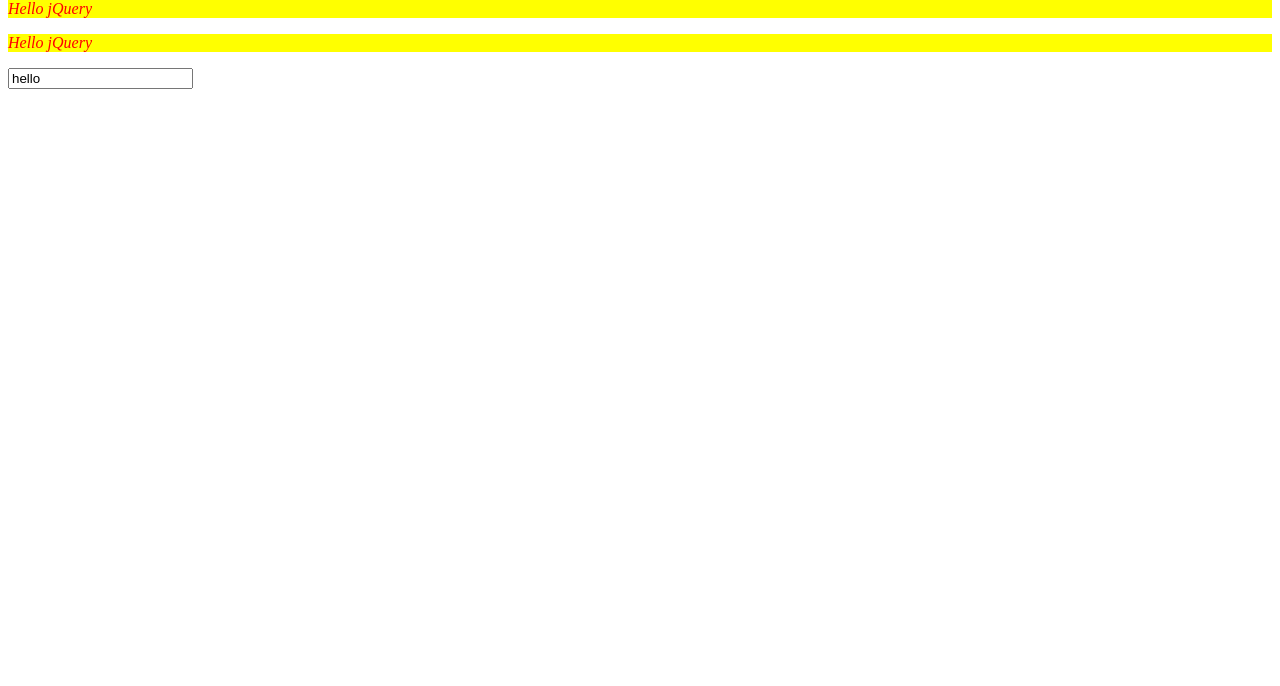
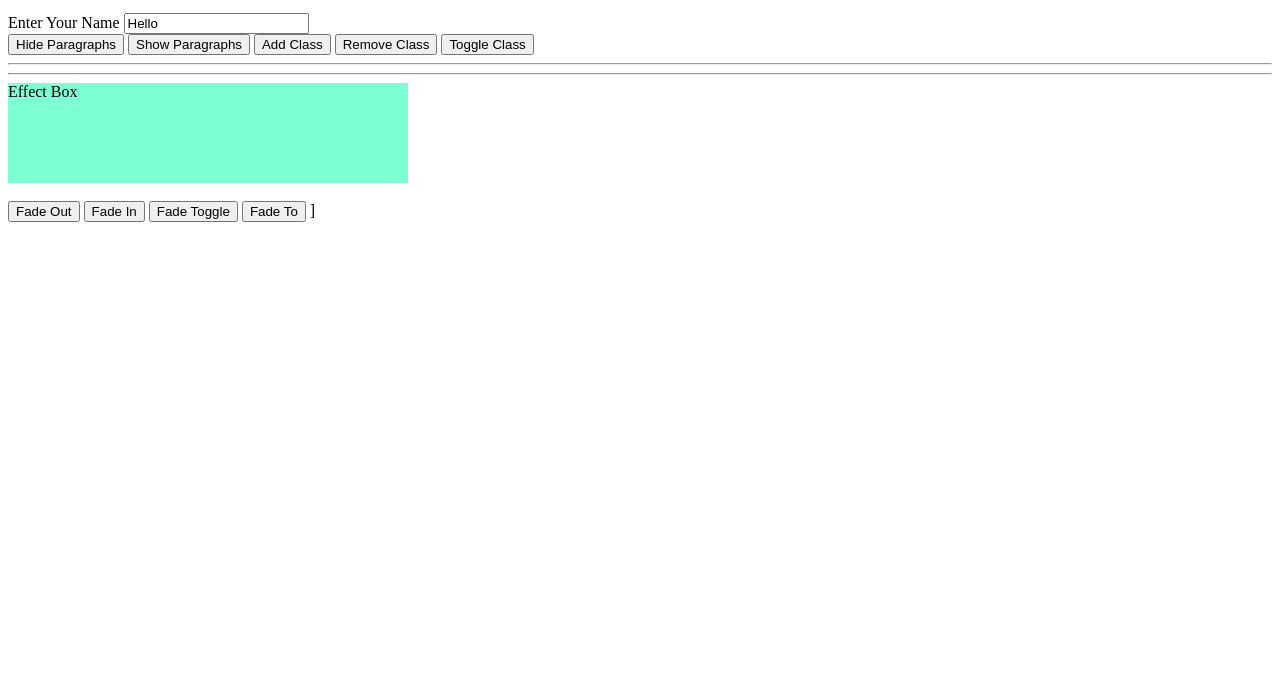
Before and after one commit to ad05794676-stack/fullstack-task-1, a plain HTML site: page scope.colser.html/index.query.html in a window 1280 px wide. Shown: the part 114-800 px from the top of the page. Drawn offline with nearby package versions, Linux system fonts and the light colour scheme.

Commit message:
Upload full stack tasks

```diff
--- a/scope.colser.html/index.query.html
+++ b/scope.colser.html/index.query.html
@@ -1,78 +1,253 @@
-
-<!DOCTYPE html>
+<!doctype html>
 <html lang="en">
   <head>
-    <meta charset="UTF-8">
-    <meta name="viewport" content="width=device-width, initial-scale=1.0">
-    <title>jQuery Example</title>
+    <meta charset="UTF-8" />
+    <meta name="viewport" content="width=device-width, initial-scale=1.0" />
+    <title>jQuery - Syntax, Selectors and DOM Manipulation</title>
 
-    <!-- jQuery CDN -->
     <script src="https://code.jquery.com/jquery-3.7.1.min.js"></script>
-
   </head>
   <body>
-
-    <h1>jQuery</h1>
-
-    <p id="para">
-        Lorem ipsum dolor sit amet consectetur adipisicing elit.
+    <h1>JQUERY</h1>
+    <h2>jQuery</h2>
+    <div id="cont">
+      <p id="Para2" class="Paras"></p>
+      <p id="Para" class="Paras">
+        Lorem ipsum dolor, sit amet consectetur adipisicing elit. Nesciunt, nobis.
+      </p>
+      <p class="Paras">
+        Lorem ipsum dolor, sit amet consectetur adipisicing elit. Voluptates, est?
+      </p>
+      <p class="Paras">
+        Lorem ipsum dolor sit amet consectetur, adipisicing elit. Velit, earum?
       </p>
 
-    <p class="paras">
-        Lorem ipsum dolor sit amet consectetur adipisicing elit.
+    <p id="Para2" class="Paras"></p>
+    <p id="Para" class="Paras">
+      Lorem ipsum dolor, sit amet consectetur adipisicing elit. Nesciunt, nobis.
     </p>
+    <p class="Paras">
+      Lorem ipsum dolor, sit amet consectetur adipisicing elit. Voluptates, est?
+    </p>
+    <p class="Paras">
+      Lorem ipsum dolor sit amet consectetur, adipisicing elit. Velit, earum?
+    </p>
+</div>
+    <form>
+      <label for="Name"> Enter Your Name</label>
+      <input type="text" id="Name" name="Name" />
+    </form>
+    <button id="hp">Hide Paragraphs</button>
+    <button id="sp">Show Paragraphs</button>
 
-    <p class="paras">
-        Lorem ipsum dolor sit amet consectetur adipisicing elit.
-    </p>
+    <button id="ac">Add Class</button>
+    <button id="rc">Remove Class</button>
+    <button id="tc">Toggle Class</button>
 
-    <input type="text">
+    <hr />
+    <hr />
+    <div style="background-color: aquamarine; width: 400px; height: 100px;">
+        Effect Box
+
+    </div>
+    <br />
+    <button id="fo">Fade Out</button>
+    <button id="fi">Fade In</button>
+    <button id="ft">Fade Toggle</button>
+    <button id="fto">Fade To</button>
 
     <script>
+      // ==========================================
+      // 1. JQUERY BASIC SYNTAX
+      // ==========================================
 
-        // Document Ready
-        $(document).ready(() => {
+      // jQuery syntax:
+      // $(selector).action();
+      $("h1");
 
-            // Select ID and change text
-            $("#para").text("Hello Akash");
+      // $ is the jQuery function.
+      // selector selects HTML elements.
+      // action performs an operation on selected elements.
 
-            // Select class and change HTML
-            $(".paras").html("<i>Hello jQuery</i>");
+      // Wait until the HTML document is fully loaded.
+      $(document).ready(function () {
+        // ==========================================
+        // 2. JQUERY SELECTORS
+        // ==========================================
 
-            // Change CSS of class
-            $(".paras").css({
-                color: "red",
-                backgroundColor: "yellow"
+        // ID Selector
+        // Selects an element using its ID.
+        console.log($("#Para2").html("<i>Hello</i>"));
+        console.log($("#Para").text("<i>Hello</i>"));
+
+        // Class Selector
+        // Selects all elements having the specified class.
+        $(".Paras").css({ color: "red", backgroundColor: "black" });
+
+        // Element Selector
+        // Selects all paragraph elements.
+        $("p").css({ color: "red", backgroundColor: "black" });
+
+        // Universal Selector
+        // Selects all HTML elements.
+        // $("*").css("margin", "5px");
+
+        // Group Selector
+        // Selects multiple types of elements.
+        $("h1,h2").css({ color: "blue" });
+
+        // Attribute Selector
+        // Selects elements based on attributes.
+        $("input[type='text']").val("Hello");
+
+        // ==========================================
+        // 3. CLICK EVENTS WITH JQUERY
+        // ==========================================
+
+        // click() executes when an element is clicked.
+
+        $("#hp").click(()=>{
+            $(".Paras").hide();
         });
 
-            // Change CSS of multiple elements
-            $("h1, h2").css({
-                color: "blue",
-                backgroundColor: "green"
+        // Hide all paragraphs.
+
+        // Show all paragraphs.
+
+        $("#sp").click(()=>{
+            $("p").show();
         });
 
-            // Click event
-            $("h1").click(() => {
+        // document.querySelector("#sp").addEventListener("click",()=>{
+        //     document.querySelectorAll("p").forEach((ele)=>{
+        //         Element.show=true;
+        //     })
+        // });
 
-                $("h1").css({
-                    color: "blue",
-                    backgroundColor: "green"
+        // ==========================================
+        // 4. GET AND SET CONTENT
+        // ==========================================
+
+        // text() gets or sets text content.
+        console.log($("#Para").text());
+        $("#Para").text("Hello........");
+        // html() gets or sets HTML content.
+
+        console.log($("#Para2").html());
+        $("#Para2").html("<i>Hello</i>");
+
+        // ==========================================
+        // 5. ADDING ELEMENTS
+        // ==========================================
+
+        // append() adds content at the end.
+
+        // $("#cont").append("<h3>Article Heading</h3>");
+        $("#cont").prepend("<h3>Article Heading</h3>");
+
+        // $("cont").appendTo($("h1"));
+
+
+        // ==========================================
+        // 6. REMOVING ELEMENTS
+        // ==========================================
+
+        // empty() removes child elements but keeps the parent.
+        $("#cont").empty();
+        // remove() removes the selected element itself.
+
+        // ==========================================
+        // 7. CSS MANIPULATION
+        // ==========================================
+
+        // css() gets or sets CSS properties.
+
+        // addClass() adds a CSS class.
+        // removeClass() removes a CSS class.
+        // toggleClass() adds or removes a class.
+        $("#ac").click(()=>{
+            $("#cont").addClass("Temp");
+        });
+        $("#rc").click(()=>{
+            $("#cont").removeClass("Temp");
+        });
+        $("#tc").click(()=>{
+            $("#cont").toggleClass("Temp");
         });
 
+        // ==========================================
+        // 8. GETTING AND SETTING INPUT VALUES
+        // ==========================================
+
+        // val() gets or sets input values.
+
+        // =====================================
+        // 5. TOGGLE
+        // =====================================
+
+        // toggle() switches between hide and show.
+
+
+        // =====================================
+        // 6. FADE EFFECTS
+        // =====================================
+
+        // fadeOut() gradually hides an element.
+        $("#fo").click(()=>{
+            $("eb").fadeOut(1000);
+        })
+
+        // fadeIn() gradually displays an element.
+        $("#fi").click(()=>{
+            $("eb").fadeIn(1000);
         });
 
-            // Input value
-            $("input[type='text']").val("hello");
-
-            // Placeholder
-            $("input[type='text']").attr(
-                "placeholder",
-                "Enter your name"
-            );
-
+        // fadeToggle() switches between fadeIn and fadeOut.
+        $("#ft").click(()=>{
+            $("eb").fadeToggle(1000);
         });
 
+        // fadeTo() changes the opacity of an element.
+        // First argument: duration.
+        // Second argument: opacity (0 to 1).
+        $("#fto").click(()=>{
+            $("eb").fadeTo(1000, 0.5);
+        });
+
+        // =====================================
+        // 7. SLIDE EFFECTS
+        // =====================================
+
+        // slideUp() hides an element with an upward motion.
+        $("#su").click(()=>{
+            $("eb").slideUp(1000);
+        });
+
+
+        // slideDown() displays an element with a downward motion.
+        $("#sd").click(()=>{
+            $("eb").slideDown(1000);
+        });
+
+        // slideToggle() switches between slideUp and slideDown.
+       $("#st").click(()=>{
+            $("eb").slideToggle(1000);
+        });
+
+        // ==========================================
+        // 9. DOM TRAVERSING
+        // ==========================================
+
+        // parent() selects the direct parent.
+        $("#Para").parent().css("border", "2px solid red");
+
+
+        // children() selects direct child elements.
+
+        // first() selects the first matched element.
+
+        // last() selects the last matched element.
+      });
     </script>
-
   </body>
-</html>
+</html>]
```
Lines whose indentation alone changed are shown as unchanged.
